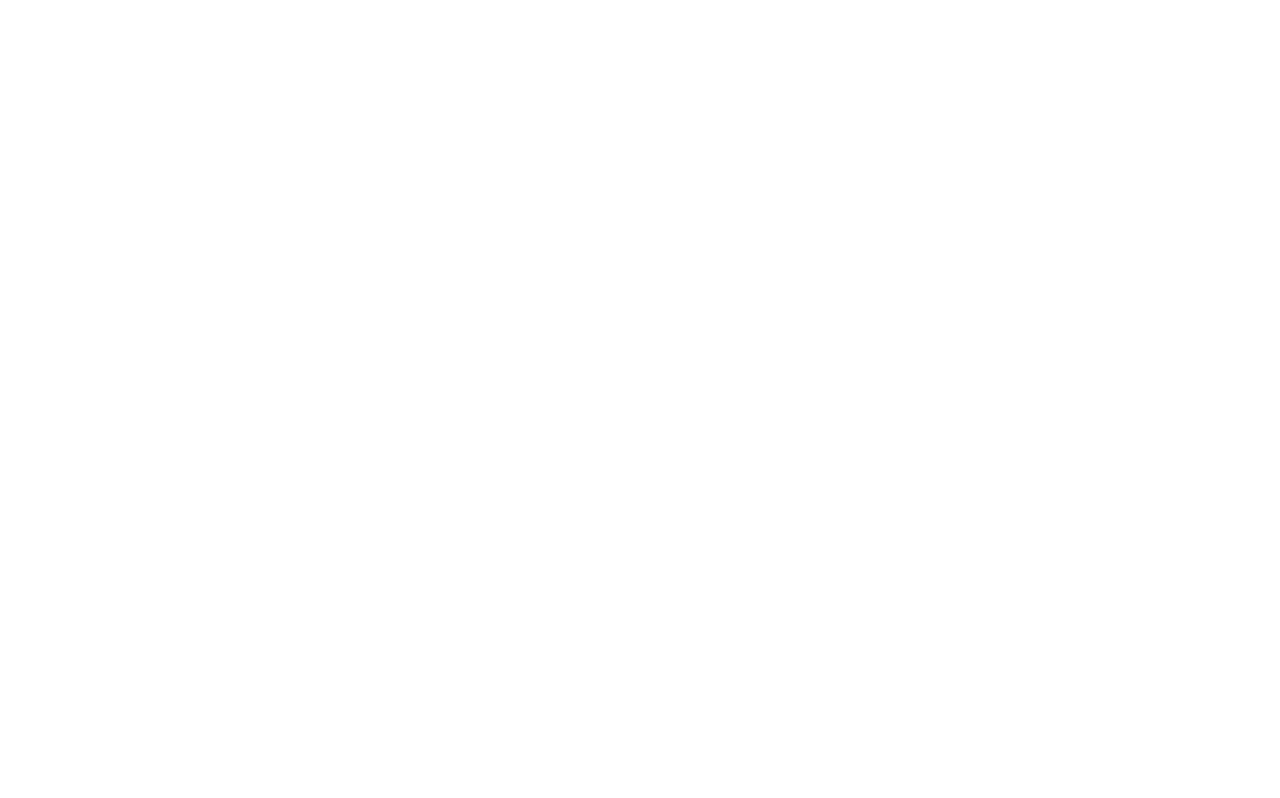
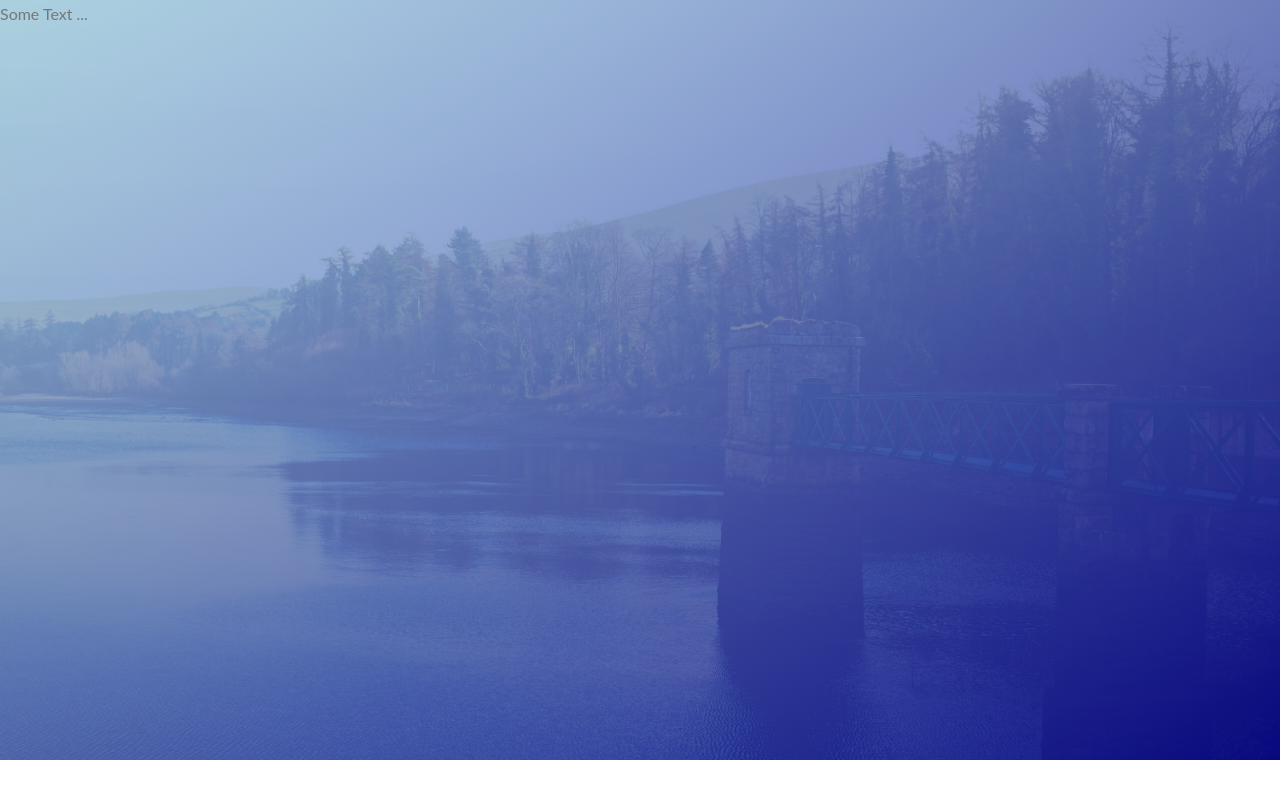
Before and after one commit to Almo7aya/moriam, a plain HTML site: page index.html in a window 1280 px wide. Drawn offline with Linux system fonts and the light colour scheme.

Commit message:
add the header section

```diff
--- a/css/styles.css
+++ b/css/styles.css
@@ -20,3 +20,19 @@ body {
   font-size: 16px;
   color: #777;
 }
+
+/*
+*   Header styles
+*/
+.header {
+  height: 95vh;
+  background-image: linear-gradient(
+      to right bottom,
+      rgba(173, 216, 230, 0.8),
+      rgb(0, 0, 139, 0.8)
+    ),
+    url(../img/hero.jpg);
+  background-size: cover;
+  background-repeat: no-repeat;
+  background-position: top;
+}
--- a/index.html
+++ b/index.html
@@ -10,6 +10,10 @@
 
 <body>
 
+    <header class="header">
+        Some Text ...
+    </header>
+
 </body>
 
 </html>
```
